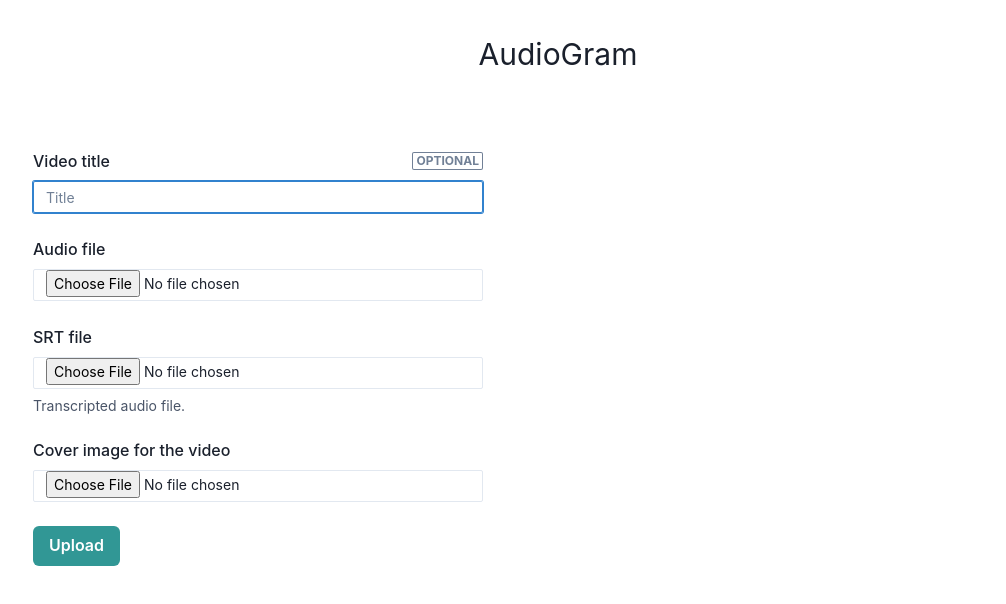
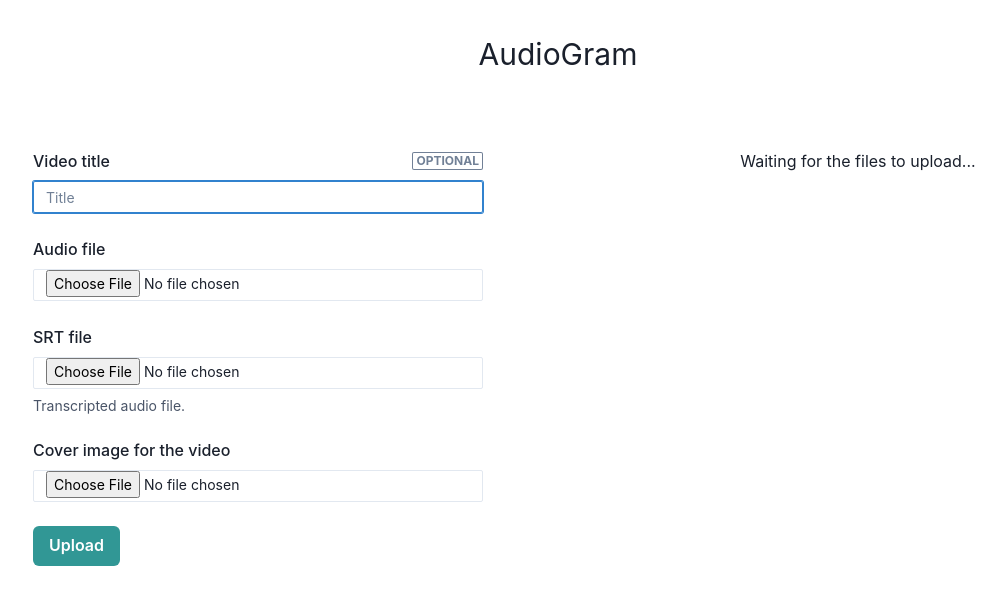
Before and after one commit to saddysk/remotion-audiogram, a React (Create React App) app: page / in a window 1280 px wide. Shown: the top 604 px of the page, without its empty margins (82-1088 px from the left). Built offline with nearby package versions, Linux system fonts and the light colour scheme; the HTML template or start-up script is replaced by a standard one; what @remotion/zod-types would draw is missing.

Commit message:
fix: required inputs validation

```diff
--- a/src/views/Index.tsx
+++ b/src/views/Index.tsx
@@ -3,12 +3,14 @@ import AudioInputs, { defaultAudioData } from "./Audio";
 import { Audiogram } from "../audiogram/Root";
 import { Flex, Grid, GridItem, Text } from "@chakra-ui/react";
 import { IAudioInput } from "../interfaces/AudioInputInterface";
-import { every, isEmpty } from "lodash";
 
 interface AudiogramIndexProps {}
 
 const AudiogramIndex: FC<AudiogramIndexProps> = () => {
   let [audioInputs, setAudioInputs] = useState<IAudioInput>(defaultAudioData);
+
+  const hasRequiredInputs =
+    audioInputs.audioFile && audioInputs.srtFile && audioInputs.coverImage;
 
   return (
     <>
@@ -20,7 +22,7 @@ const AudiogramIndex: FC<AudiogramIndexProps> = () => {
           <AudioInputs handleUpload={(data) => setAudioInputs(data)} />
         </GridItem>
         <GridItem>
-          {!every(audioInputs, isEmpty) ? (
+          {hasRequiredInputs ? (
             <Audiogram audioInputs={audioInputs} />
           ) : (
             <Flex alignItems="center" justifyContent="center">
```
